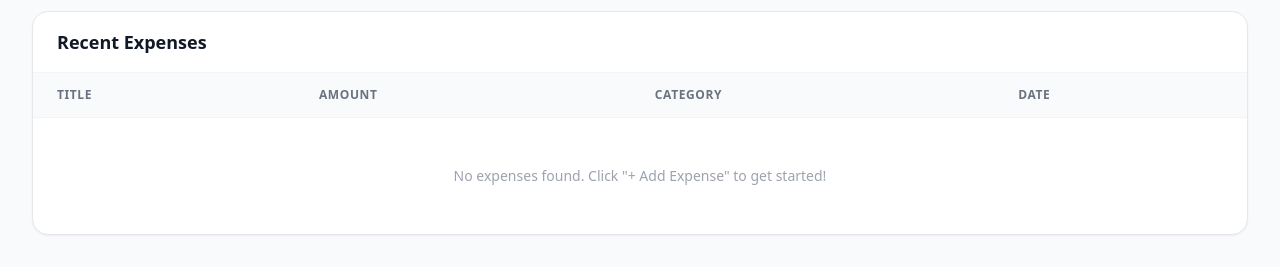
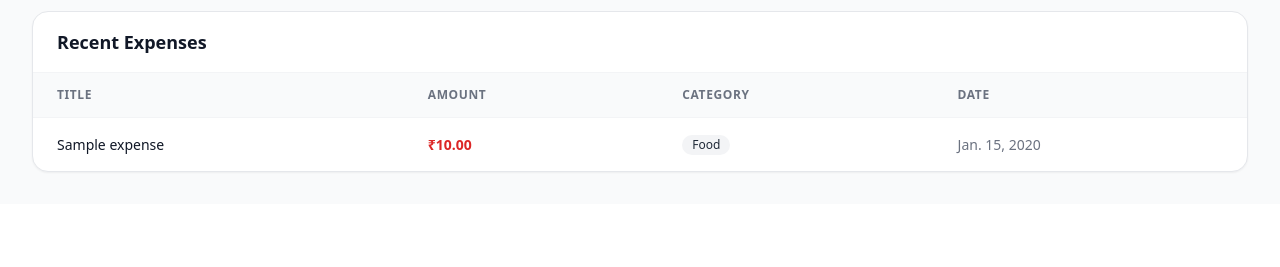
Before and after one commit to rinsi355/expense_track------, a Django app: page /expense/dashboard/ in a window 1280 px wide. Shown: the part 694-961 px from the top of the page. After the commit the page ends 867 px from the top, so only its background shows below. Run offline with Django 5.2, Linux system fonts and the light colour scheme; a user stored in the database is signed in; tables that the repository leaves empty hold one stand-in row (values such as "Sample post"); some libraries are stand-ins or nearby versions.

Commit message:
update gitignore and fix URLs

```diff
--- a/Expense/templates/Expense/add_expense.html
+++ b/Expense/templates/Expense/add_expense.html
@@ -42,7 +42,7 @@
     <header class="bg-white shadow-sm border-b border-gray-200">
         <div class="max-w-3xl mx-auto px-4 h-16 flex items-center justify-between">
             <h1 class="text-xl font-bold text-gray-900 tracking-tight">Expense Tracker</h1>
-            <a href="{% url 'dashboard' %}" class="text-sm font-medium text-indigo-600 hover:text-indigo-700 flex items-center gap-1 transition">
+            <a href="{% url 'expense_dashboard' %}" class="text-sm font-medium text-indigo-600 hover:text-indigo-700 flex items-center gap-1 transition">
                 ← Back to Dashboard
             </a>
         </div>
@@ -68,7 +68,7 @@
 
                 <!-- Action Buttons -->
                 <div class="flex items-center justify-end gap-3 pt-4 border-t border-gray-100">
-                    <a href="{% url 'dashboard' %}" class="px-4 py-2 text-sm font-medium text-gray-700 bg-white border border-gray-300 rounded-lg hover:bg-gray-50 transition">
+                    <a href="{% url 'expense_dashboard' %}" class="px-4 py-2 text-sm font-medium text-gray-700 bg-white border border-gray-300 rounded-lg hover:bg-gray-50 transition">
                         Cancel
                     </a>
                     <button type="submit" class="px-5 py-2 text-sm font-medium text-white bg-indigo-600 hover:bg-indigo-700 rounded-lg shadow-sm transition">
--- a/Expense/templates/Expense/edit_expense.html
+++ b/Expense/templates/Expense/edit_expense.html
@@ -42,7 +42,7 @@
     <header class="bg-white shadow-sm border-b border-gray-200">
         <div class="max-w-3xl mx-auto px-4 h-16 flex items-center justify-between">
             <h1 class="text-xl font-bold text-gray-900 tracking-tight">Expense Tracker</h1>
-            <a href="{% url 'dashboard' %}" class="text-sm font-medium text-indigo-600 hover:text-indigo-700 flex items-center gap-1 transition">
+            <a href="{% url 'expense_dashboard' %}" class="text-sm font-medium text-indigo-600 hover:text-indigo-700 flex items-center gap-1 transition">
                 ← Back to Dashboard
             </a>
         </div>
@@ -68,7 +68,7 @@
 
                 <!-- Action Buttons -->
                 <div class="flex items-center justify-end gap-3 pt-4 border-t border-gray-100">
-                    <a href="{% url 'dashboard' %}" class="px-4 py-2 text-sm font-medium text-gray-700 bg-white border border-gray-300 rounded-lg hover:bg-gray-50 transition">
+                    <a href="{% url 'expense_dashboard' %}" class="px-4 py-2 text-sm font-medium text-gray-700 bg-white border border-gray-300 rounded-lg hover:bg-gray-50 transition">
                         Cancel
                     </a>
                     <button type="submit" class="px-5 py-2 text-sm font-medium text-white bg-indigo-600 hover:bg-indigo-700 rounded-lg shadow-sm transition">
--- a/Expense/templates/Expense/expense_list.html
+++ b/Expense/templates/Expense/expense_list.html
@@ -11,7 +11,7 @@
     <header class="bg-white shadow-sm border-b border-gray-200">
         <div class="max-w-7xl mx-auto px-4 sm:px-6 lg:px-8 h-16 flex items-center justify-between">
             <h1 class="text-xl font-bold text-gray-900 tracking-tight">Expense Tracker</h1>
-            <a href="{% url 'dashboard' %}" class="text-sm font-medium text-indigo-600 hover:text-indigo-700 transition flex items-center gap-1">
+            <a href="{% url 'expense_dashboard' %}" class="text-sm font-medium text-indigo-600 hover:text-indigo-700 transition flex items-center gap-1">
                 ← Back to Dashboard
             </a>
         </div>
--- a/Expense/views.py
+++ b/Expense/views.py
@@ -146,7 +146,7 @@ def dashboard(request):
 
        total_records = expenses.count()
 
-       recent_expenses=expenses.order_by('-date')[:5]
+       recent_expenses=expenses.order_by('-id')[:5]
 
        monthly_data = expenses.annotate(
 
@@ -174,7 +174,7 @@ def dashboard(request):
 
              'total_records': total_records,
 
-             'recent_expense':recent_expenses,
+             'recent_expenses':recent_expenses,
 
              'chart':chart,
 
```
